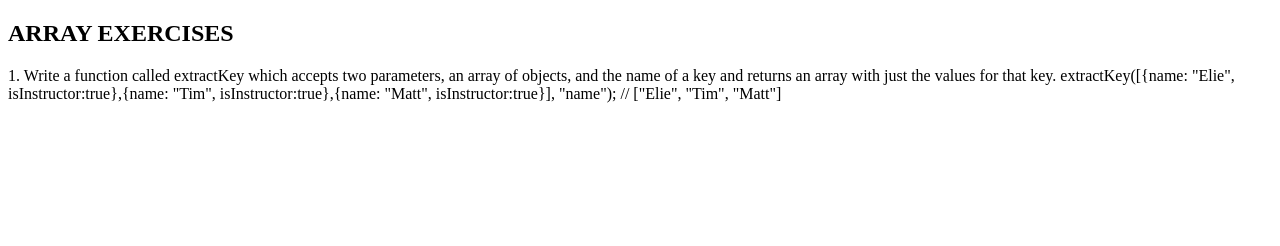
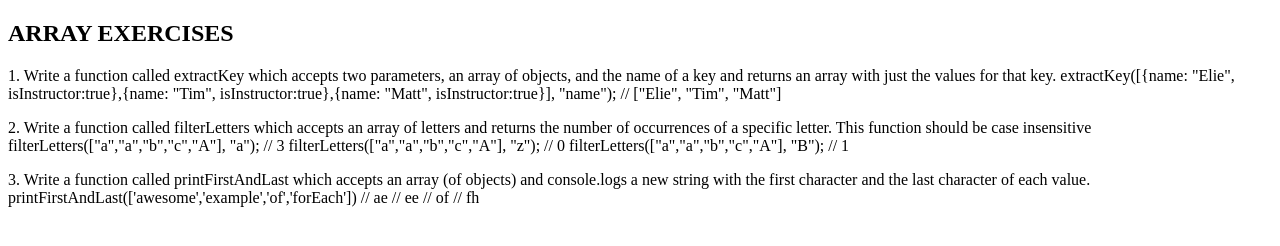
Before and after one commit to AElozinoLopez/javascript-array-assignment, a plain HTML site: page index.html in a window 1280 px wide. Drawn offline with Linux system fonts and the light colour scheme.

Commit message:
Added more exercises

```diff
--- a/index.html
+++ b/index.html
@@ -14,6 +14,25 @@
 
         extractKey([{name: "Elie", isInstructor:true},{name: "Tim", isInstructor:true},{name: "Matt", isInstructor:true}], "name"); // ["Elie", "Tim", "Matt"]
     </P>
+
+    <p>
+        2. Write a function called filterLetters which accepts an array of letters and returns the number of occurrences of a specific letter. This function should be case insensitive
+
+        filterLetters(["a","a","b","c","A"], "a"); // 3
+        filterLetters(["a","a","b","c","A"], "z"); // 0
+        filterLetters(["a","a","b","c","A"], "B"); // 1
+    </p>
+
+    <p>
+        3. Write a function called printFirstAndLast which accepts an array (of objects) and console.logs a new string with the first character and the last character of each value.
+        printFirstAndLast(['awesome','example','of','forEach'])
+
+        // ae
+        // ee
+        // of
+        // fh
+
+    </p>
     <script src="array.js"></script>
 </body>
 </html>
```
